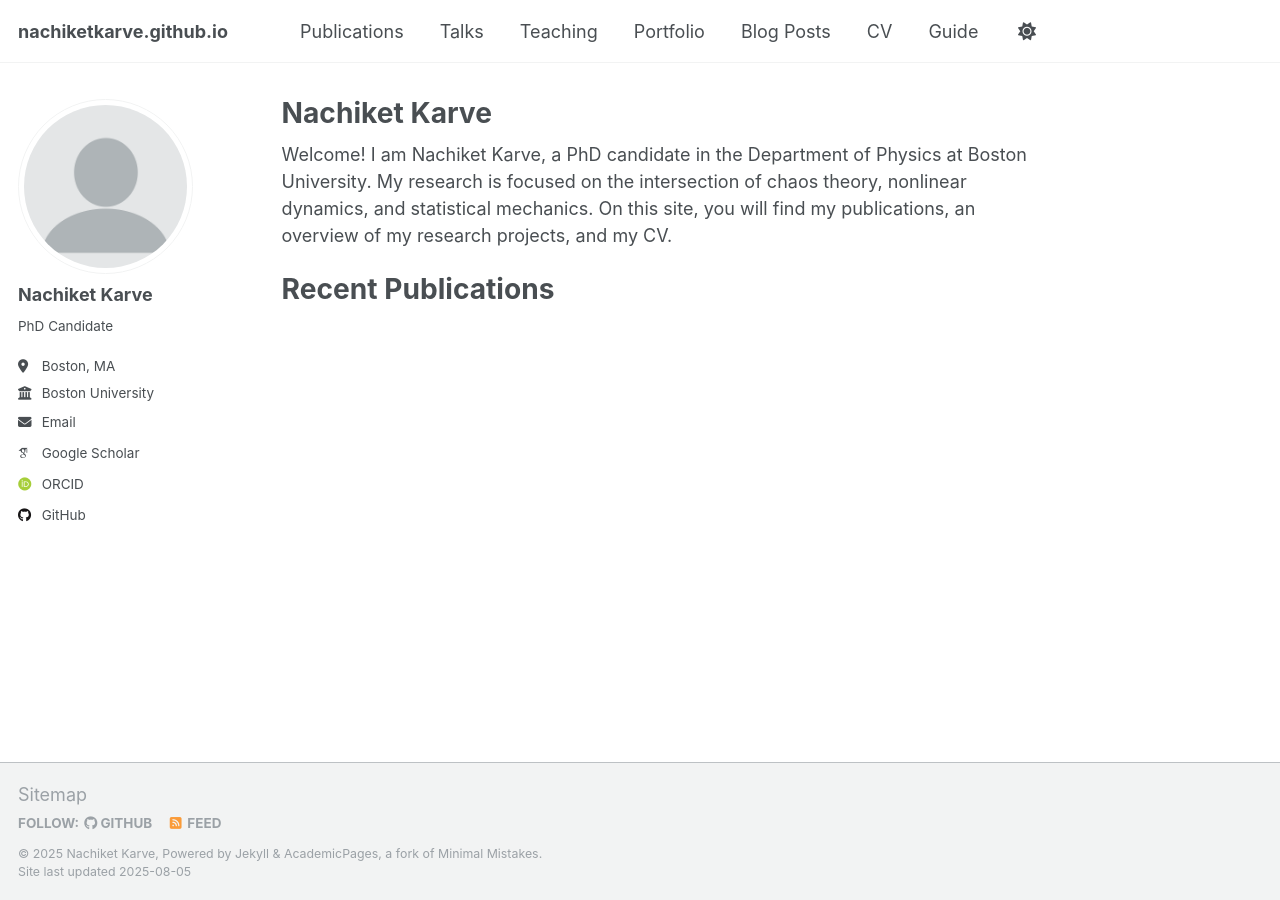
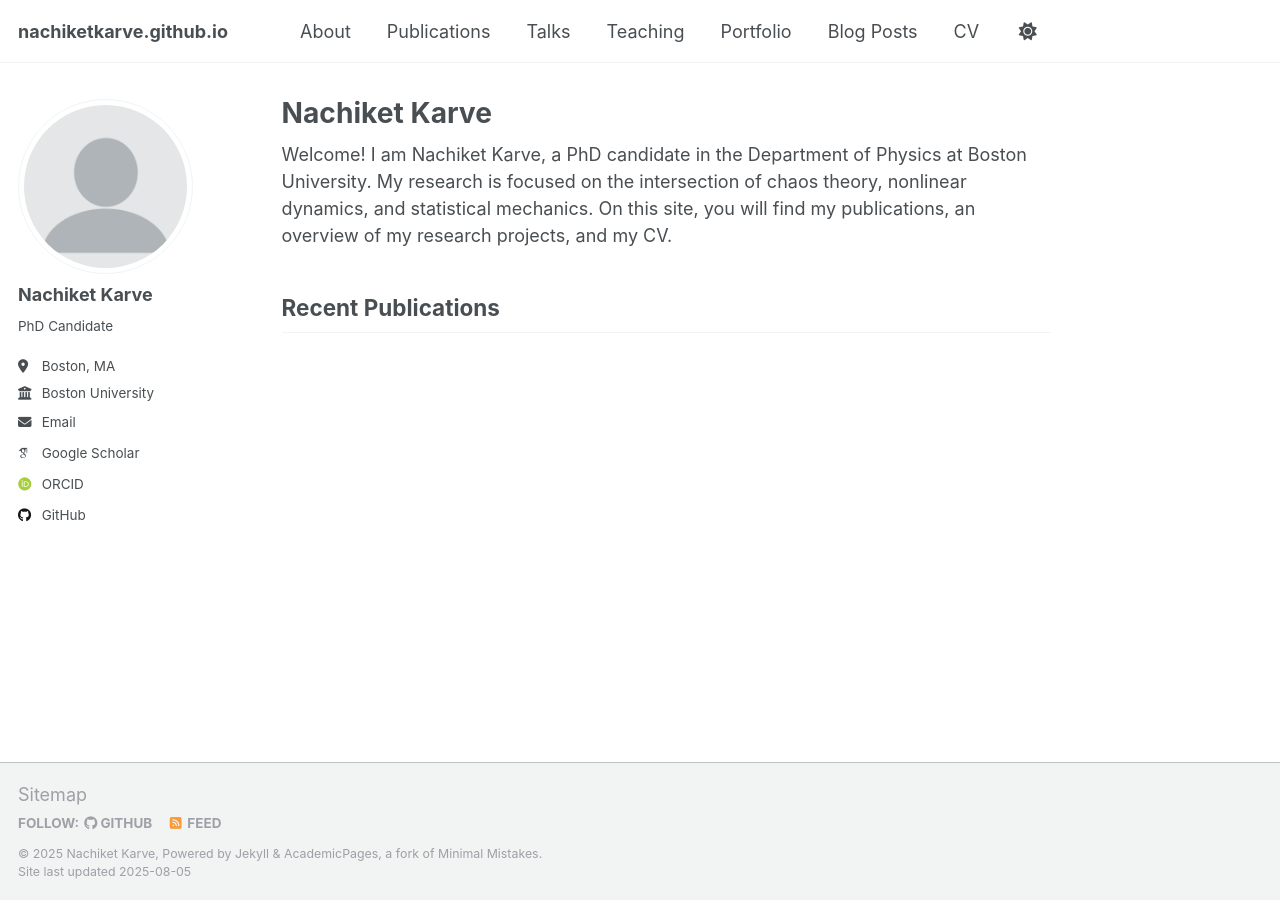
Before and after one commit to nachiketkarve/nachiketkarve.github.io, a Jekyll site: the page built from _pages/about.md, in a window 1280 px wide. Built offline with Jekyll 4.4.1, drawn with Linux system fonts in a browser that asks for light colours; some web fonts are replaced; a script that is not in the unit is left out.

Commit message:
Initial Commit

```diff
--- a/_data/navigation.yml
+++ b/_data/navigation.yml
@@ -8,6 +8,9 @@
 #      Markdown formatted page while the second is generated using JSON.
 
 main:
+  - title: "About"
+    url: /about/
+
   - title: "Publications"
     url: /publications/
 
@@ -29,5 +32,5 @@ main:
   # - title: "CV"
   #   url: /cv-json/
 
-  - title: "Guide"
-    url: /markdown/
+  # - title: "Guide"
+  #  url: /markdown/
--- a/_pages/about.md
+++ b/_pages/about.md
@@ -9,5 +9,4 @@ redirect_from:
 
 Welcome! I am Nachiket Karve, a PhD candidate in the Department of Physics at Boston University. My research is focused on the intersection of chaos theory, nonlinear dynamics, and statistical mechanics. On this site, you will find my publications, an overview of my research projects, and my CV.
 
-Recent Publications
-===
+## Recent Publications
```
